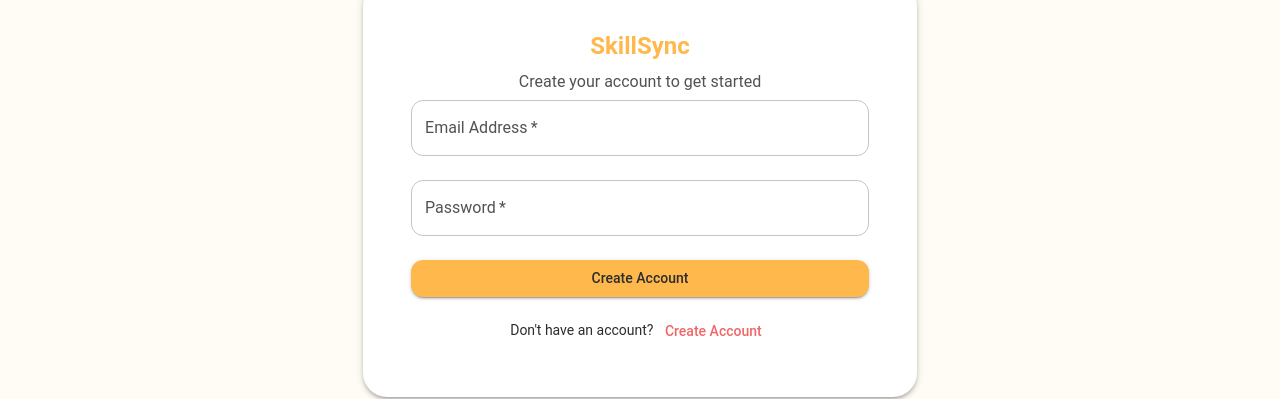
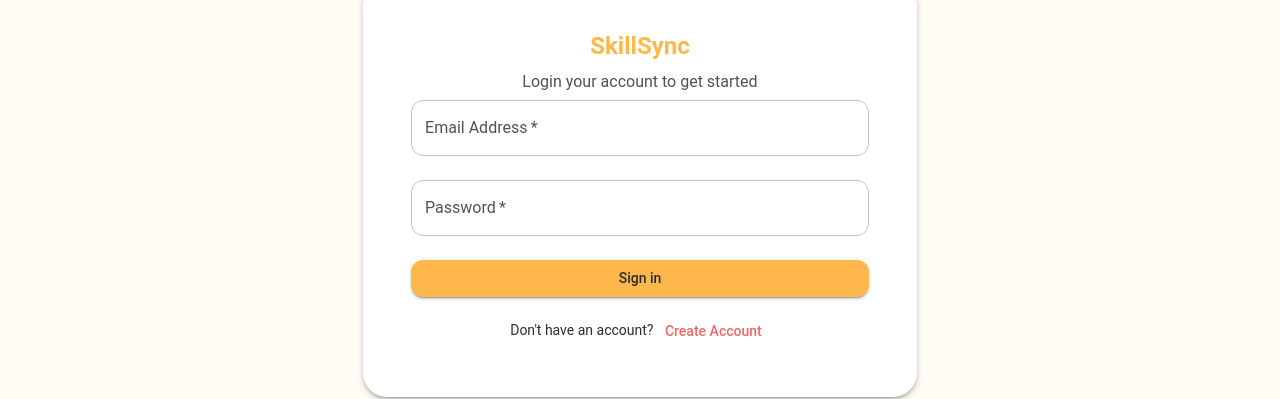
Before and after one commit to JingZheee/skillSync, a Next.js app in the folder frontend/: page /auth/login in a window 1280 px wide. Shown: the part 279-678 px from the top of the page. Built offline with nearby package versions, Linux system fonts and the light colour scheme.

Commit message:
login signup

```diff
--- a/frontend/src/app/auth/login/page.js
+++ b/frontend/src/app/auth/login/page.js
@@ -40,7 +40,7 @@ export default function Register() {
             SkillSync
           </Typography>
           <Typography variant="body1" color="textSecondary" textAlign="center" gutterBottom>
-            Create your account to get started
+          Login your account to get started
           </Typography>
           <form onSubmit={handleSubmit}>
             <Stack spacing={3}>
@@ -67,7 +67,7 @@ export default function Register() {
                 onChange={handleChange}
               />
               <Button type="submit" variant="contained" color="primary" fullWidth>
-                Create Account
+                Sign in
               </Button>
             </Stack>
           </form>
--- a/frontend/src/app/auth/register/page.js
+++ b/frontend/src/app/auth/register/page.js
@@ -63,7 +63,7 @@ export default function Register() {
             SkillSync
           </Typography>
           <Typography variant="body1" color="textSecondary" textAlign="center" gutterBottom>
-            Login your account to get started
+            Register your account to get started
           </Typography>
           <form onSubmit={handleSubmit}>
             <Stack spacing={3}>
```
